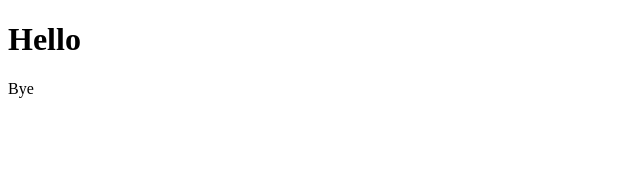
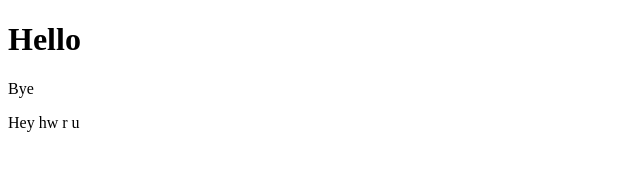
Before and after one commit to Rakshith2505/localrepo, a plain HTML site: page index.html in a window 1280 px wide. Shown: the full height of the page, 0-640 px from the left. Drawn offline with Linux system fonts and the light colour scheme.

Commit message:
now its added

```diff
--- a/index.html
+++ b/index.html
@@ -8,6 +8,6 @@
 <body>
     <h1>Hello</h1>
     <p>Bye</p>
-
+    <p>Hey hw r u</p>
 </body>
 </html>
```
